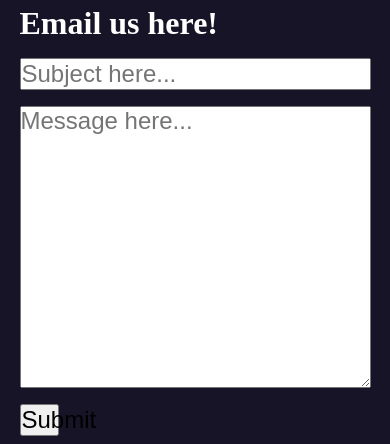
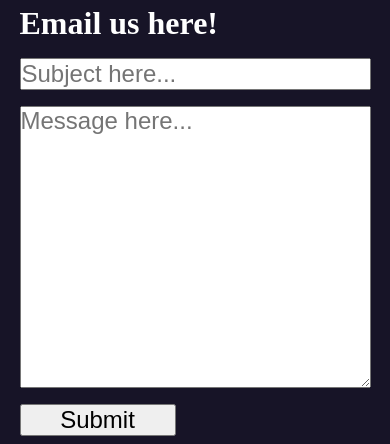
Before and after one commit to ClarenceMangui/50ShadesofSpecs, a plain HTML site: page html/about.html in a window 390 px wide. Shown: the part 3883-4327 px from the top of the page. Drawn offline with Linux system fonts and the light colour scheme.

Commit message:
Update about.css

```diff
--- a/css/about.css
+++ b/css/about.css
@@ -282,4 +282,7 @@ footer h1{
     .mission-img img{
         width:100%;
     }
+        .email button{
+        width:40vw;
+    }
 }
```
